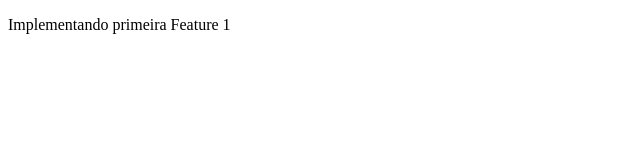
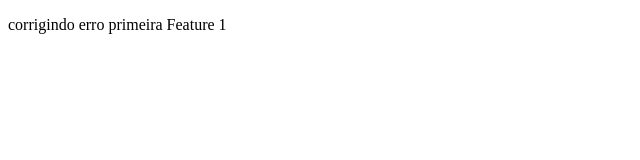
Before and after one commit to LucasLauro96/gitflow-test, a plain HTML site: page index.html in a window 1280 px wide. Shown: the full height of the page, 0-640 px from the left. Drawn offline with Linux system fonts and the light colour scheme.

Commit message:
llc: corrigindo erro

```diff
--- a/index.html
+++ b/index.html
@@ -5,6 +5,6 @@
     <title>Teste GitFlow</title>
 </head>
 <body>
-    <p>Implementando primeira Feature 1</p>
+    <p>corrigindo erro primeira Feature 1</p>
 </body>
 </html>
```
